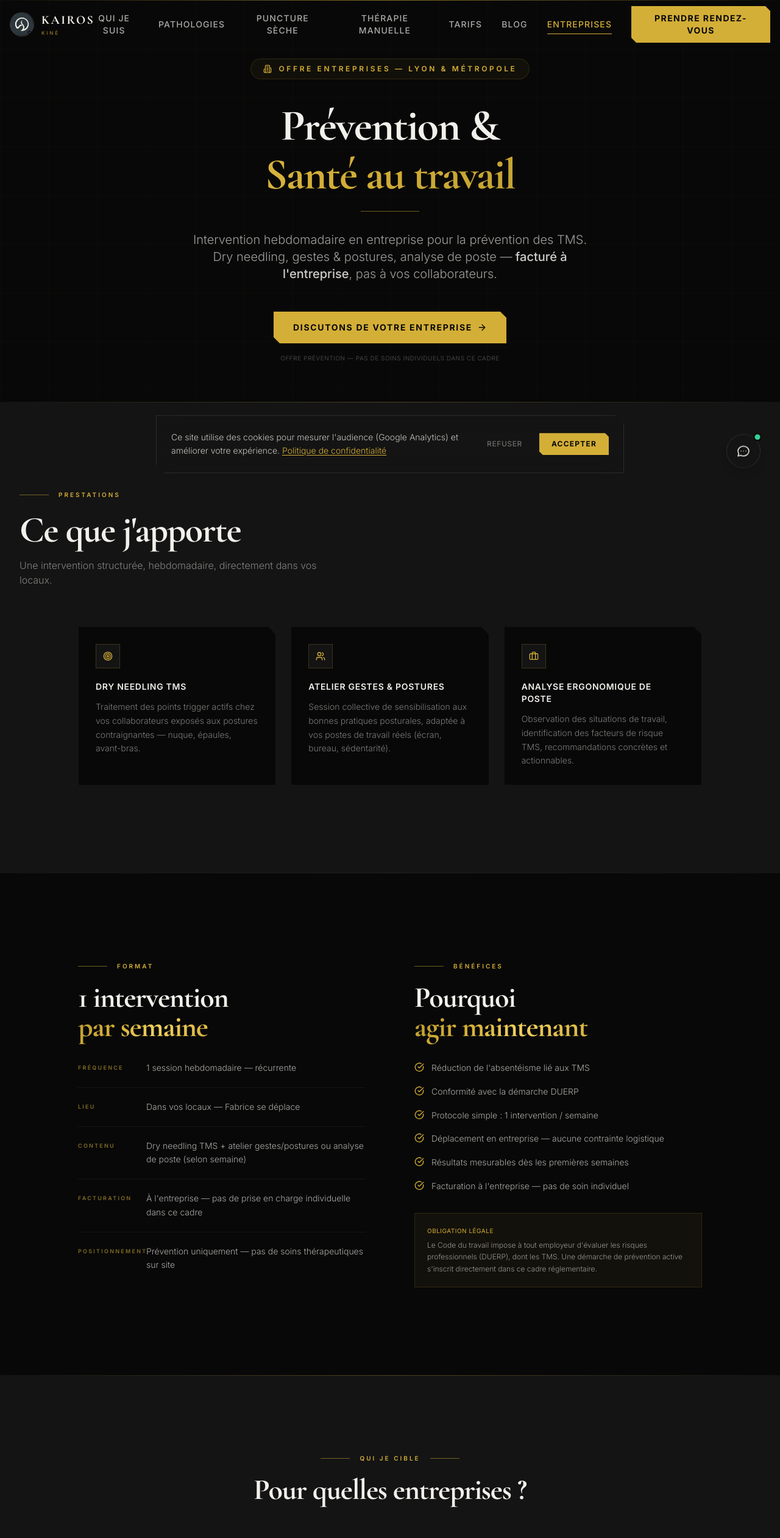
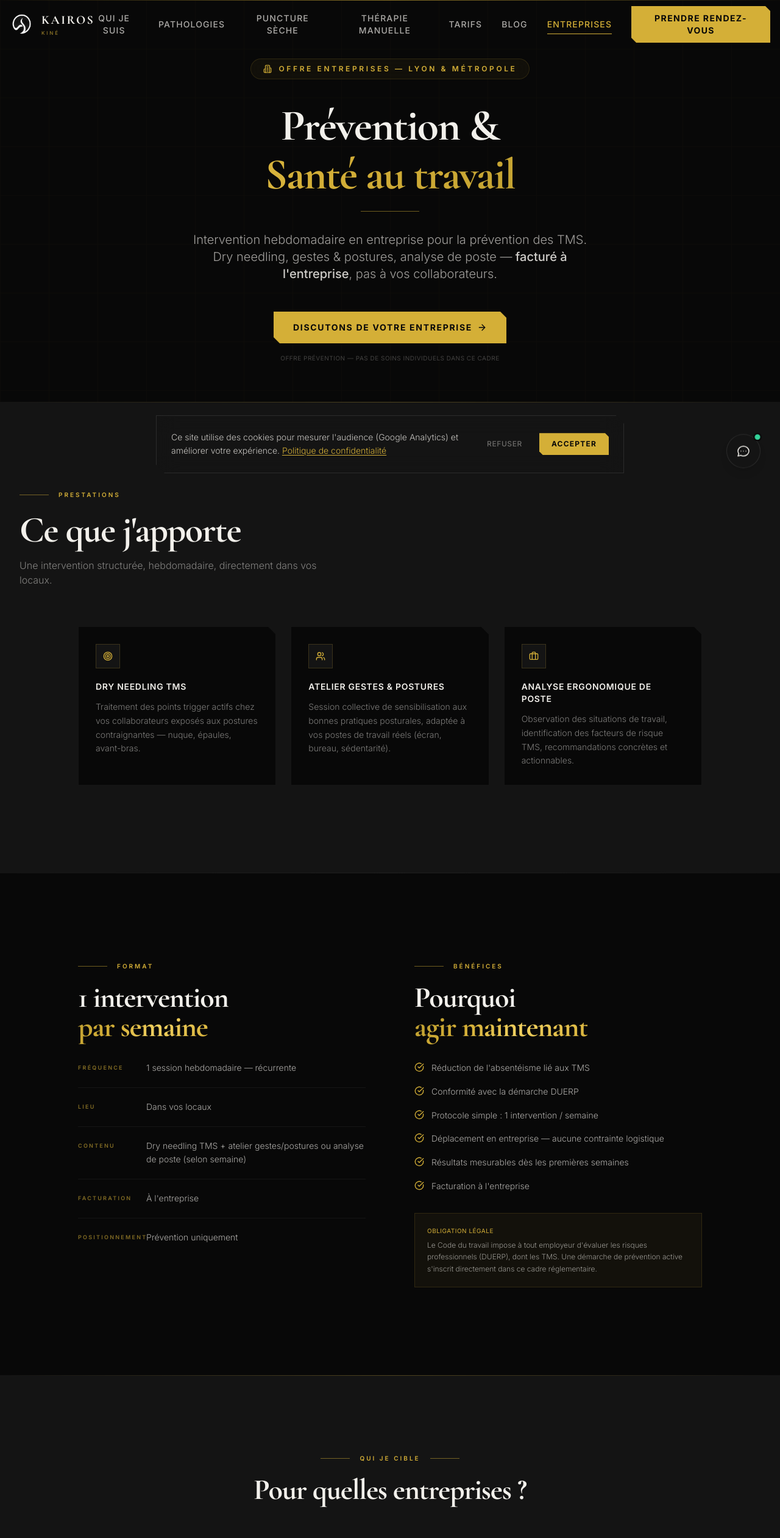
Before and after one commit to Fabricepsd/kairoskine, a React (Vite) app: page /entreprises in a window 1280 px wide. Shown: the top 2522 px of the page at 61% size. Built offline with nearby package versions, Linux system fonts and the light colour scheme.

Commit message:
fix: logo transparent, formulations page entreprise et dry needling

```diff
--- a/src/components/ContactHub.jsx
+++ b/src/components/ContactHub.jsx
@@ -117,7 +117,7 @@ POINTS CLÉS À METTRE EN AVANT :
 - Réduction de l'absentéisme lié aux TMS
 - Conformité démarche DUERP (Document Unique d'Évaluation des Risques)
 - Protocole court et concret : résultats mesurables
-- Pas de contrainte logistique lourde : Fabrice se déplace en entreprise
+- Pas de contrainte logistique lourde : intervention directe en entreprise
 
 RÈGLES :
 - Ne jamais inventer de tarifs ni de plages horaires précises (à confirmer lors d'un échange).
--- a/src/components/DryNeedlingDetailedSection.jsx
+++ b/src/components/DryNeedlingDetailedSection.jsx
@@ -5,8 +5,7 @@ import { Check } from 'lucide-react';
 const benefits = [
   'Perturbation mécanique des tissus contractés',
   'Stimulation nerveuse inhibant la douleur',
-  'Lavage des substances inflammatoires',
-  'Restauration de la vascularisation locale',
+  'Baisse de la tension musculaire globale',
   'Normalisation de l\'activité électrique',
   'Gain immédiat d\'amplitude articulaire',
 ];
--- a/src/components/Footer.jsx
+++ b/src/components/Footer.jsx
@@ -18,9 +18,10 @@ const Footer = () => {
         <div className="text-center mb-14">
           <div className="flex flex-col items-center gap-3">
             <img
-              src="/logo-kairos.jpg"
+              src="/logo-kairos-transparent.png"
               alt="KAIROS KINÉ logo"
-              className="h-16 w-16 rounded-full object-cover shadow-[0_0_20px_rgba(212,175,55,0.15)]"
+              className="h-16 w-16 object-contain"
+              style={{ filter: 'drop-shadow(0 0 12px rgba(212,175,55,0.15))' }}
             />
             <div>
               <h3 className="font-display text-3xl md:text-4xl font-bold text-off-white tracking-[0.1em] uppercase mb-0.5">
--- a/src/components/Header.jsx
+++ b/src/components/Header.jsx
@@ -68,9 +68,9 @@ const Header = () => {
             {/* Logo mark */}
             <div className="relative shrink-0">
               <img
-                src="/logo-kairos.jpg"
+                src="/logo-kairos-transparent.png"
                 alt="KAIROS KINÉ logo"
-                className="h-9 w-9 md:h-10 md:w-10 rounded-full object-cover transition-all duration-300 group-hover:shadow-[0_0_14px_rgba(212,175,55,0.35)]"
+                className="h-9 w-9 md:h-10 md:w-10 object-contain transition-all duration-300 group-hover:drop-shadow-[0_0_8px_rgba(212,175,55,0.5)]"
               />
             </div>
             {/* Brand name */}
--- a/src/pages/EntreprisesPage.jsx
+++ b/src/pages/EntreprisesPage.jsx
@@ -30,7 +30,7 @@ const avantages = [
   'Protocole simple : 1 intervention / semaine',
   'Déplacement en entreprise — aucune contrainte logistique',
   'Résultats mesurables dès les premières semaines',
-  'Facturation à l\'entreprise — pas de soin individuel',
+  'Facturation à l\'entreprise',
 ];
 
 const cibles = [
@@ -284,10 +284,10 @@ const EntreprisesPage = () => {
               <div className="space-y-5">
                 {[
                   { label: 'Fréquence', value: '1 session hebdomadaire — récurrente' },
-                  { label: 'Lieu', value: 'Dans vos locaux — Fabrice se déplace' },
+                  { label: 'Lieu', value: 'Dans vos locaux' },
                   { label: 'Contenu', value: 'Dry needling TMS + atelier gestes/postures ou analyse de poste (selon semaine)' },
-                  { label: 'Facturation', value: 'À l\'entreprise — pas de prise en charge individuelle dans ce cadre' },
-                  { label: 'Positionnement', value: 'Prévention uniquement — pas de soins thérapeutiques sur site' },
+                  { label: 'Facturation', value: 'À l\'entreprise' },
+                  { label: 'Positionnement', value: 'Prévention uniquement' },
                 ].map((row, i) => (
                   <div key={i} className="flex items-start gap-4 pb-5 border-b border-white/5 last:border-0 last:pb-0">
                     <span className="text-gold/60 text-[9px] tracking-[0.25em] uppercase font-semibold shrink-0 mt-1 w-24">{row.label}</span>
```
